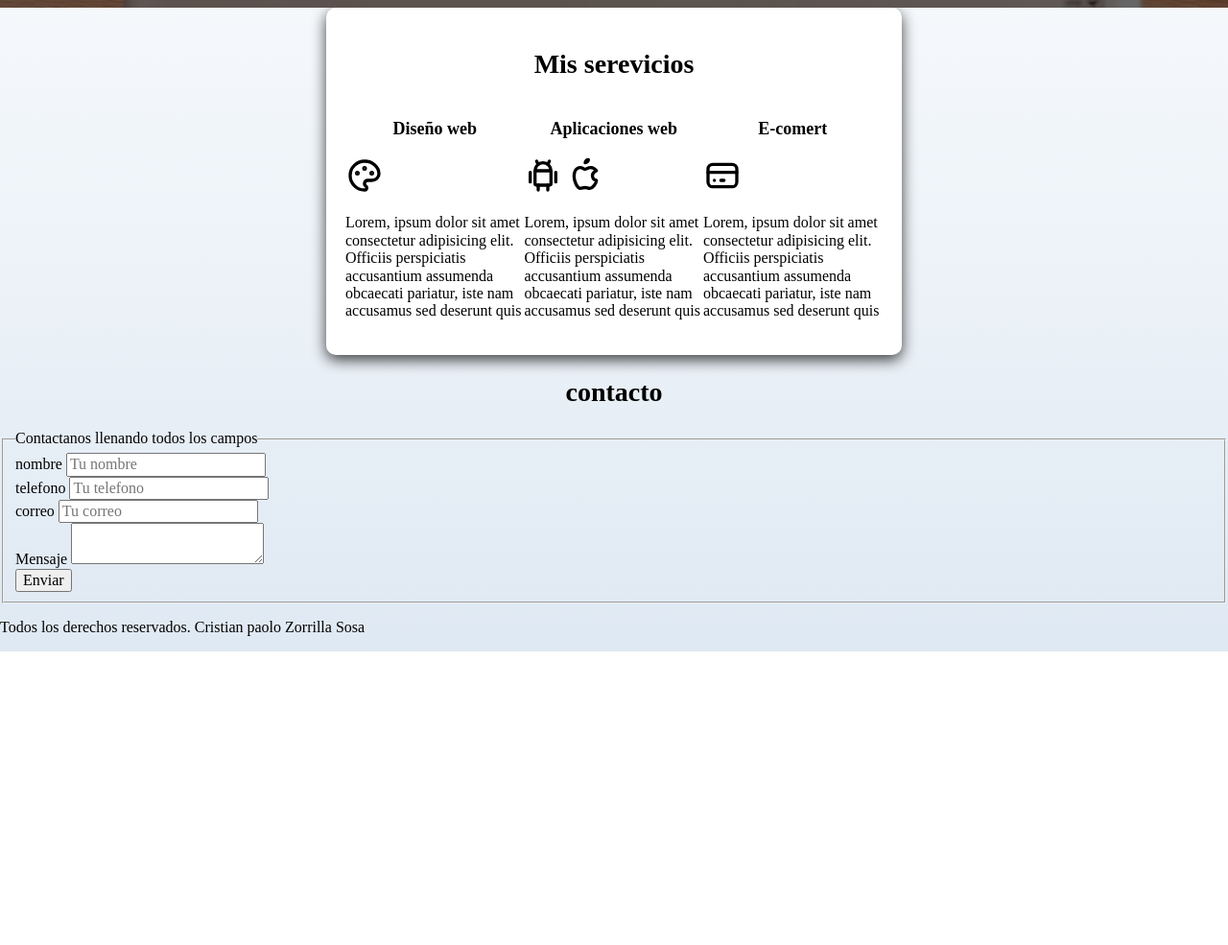
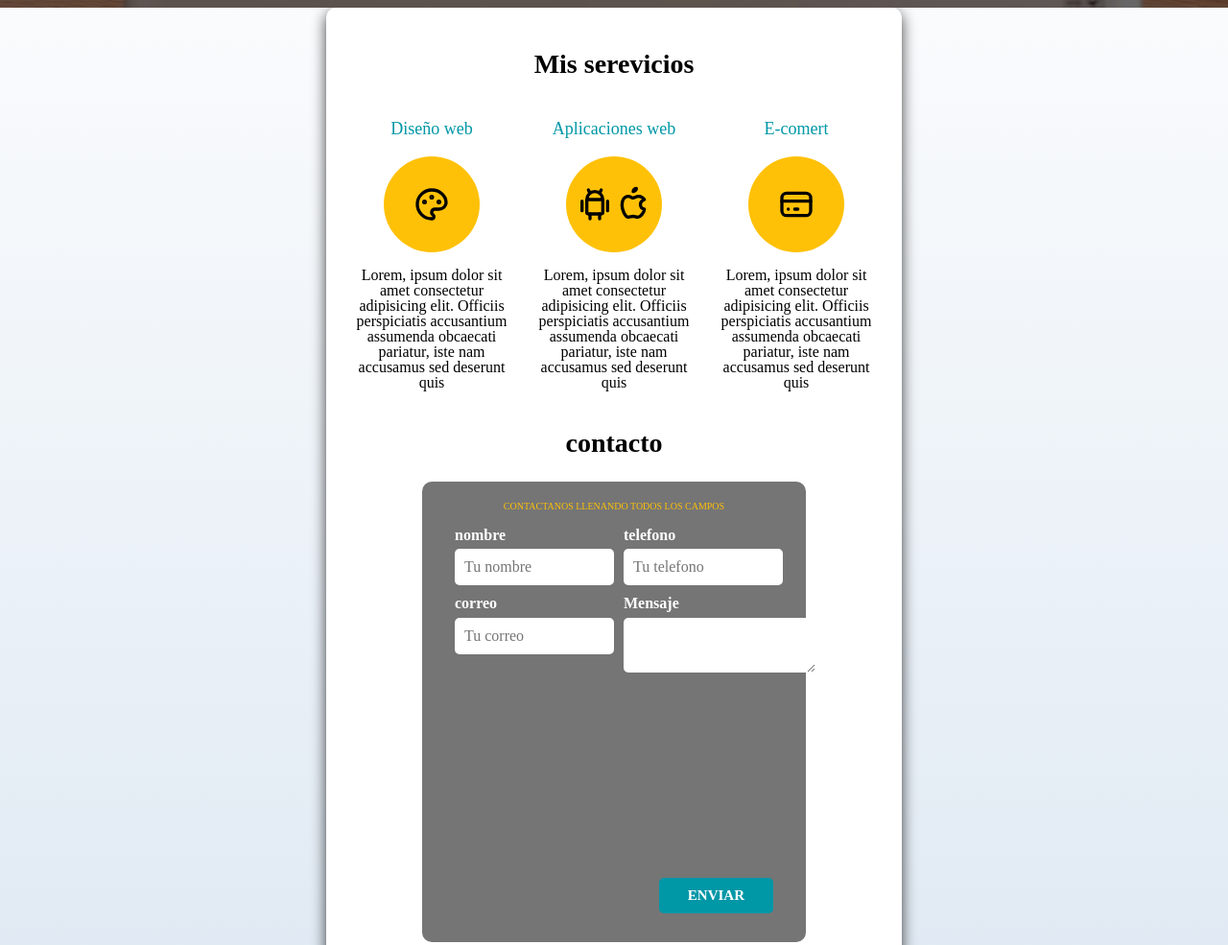
Before and after one commit to PaoloZS/Nueva_prueva, a plain HTML site: page index.html in a window 1280 px wide. Shown: the part 520-1505 px from the top of the page at 96% size. Before the commit the page ends 1199 px from the top, so only its background shows below. Drawn offline with Linux system fonts and the light colour scheme.

Commit message:
actualizacion5/10/21

```diff
--- a/css/styles.css
+++ b/css/styles.css
@@ -24,6 +24,17 @@ body{
     % altura del degradado empesara el segundo color]*/
 }
 
+/*si pantalla es menos de 480*/
+@media (min-width: 768px){
+    .boton{
+        width: auto;
+    }
+}
+.boton:hover{
+    cursor: pointer;/*aparece una mano como cursor*/
+}
+
+
 .sombra{
     box-shadow: 0px 5px 15px 0px rgba(0,0,0,0.75);
     background-color: var(--blanco);
@@ -43,9 +54,9 @@ h3{
 }
 h1,h2,h3{
     text-align: center;
-}/**/
+}/*.diseño de sistema*/
 
-
+/*titulo*/
 .titulo {
     text-align: center;
     font-size: 3.8rem;
@@ -64,15 +75,11 @@ h1,h2,h3{
     text-transform: uppercase;/*combertir todo a mayuscula*/
     font-weight: bold;/*negrita*/
     border-radius: .5rem;/*bordear elemento*/
-    width: 90%;/*ancho*/
+    width: 20rem;/*ancho*/
     text-align: center;
+    border: none;
 }
-/*si pantalla es menos de 480*/
-@media (min-width: 768px){
-    .boton{
-        width: auto;
-    }
-}
+
 /*para id usamos #id
 para class usamos .class*/
 /*para colores transparente rgba(color)*/
@@ -87,10 +94,29 @@ para class usamos .class*/
     /*margin: 0 auto 0 auto;*/
     margin: 0 auto;
 }
+
+
+/** Utilidades**/
+.w-100{
+    width: 100%;
+}
+@media (min-width: 768px){
+    .w-100{
+        width: auto;
+    }
+}
+.flex{
+    display: flex;
+}
+.alinear-derecha{
+    justify-content: flex-end;
+}
+/*.utulidades*/
+
+/*navegacion principal*/
 .back-bg{
     background-color: var(--secundario);
 }
-
 .navegacion-principal {
     /*padding 1rem 1rem 1rem 1rem*/
     /*padding: 1rem;engorgar el elemento*/
@@ -109,11 +135,7 @@ para class usamos .class*/
     .contenedor{
         max-width: 60rem;
     }
-}/*
-@media (min-wifth: 1140px){
-
-}*/
-
+}
 .navegacion-principal a{
     display: block;
     text-align: center;
@@ -123,7 +145,7 @@ para class usamos .class*/
     font-weight: bold;
     padding: 0.5rem;/*engorgar el elemento*/
 }
-.navegacion-principal a:hover{
+.navegacion-principal a:hover{/*hover propiedad para el cursos resalte cuando pasa por algun elemento*/
     background-color: var(--primario);
     color: var(--gris);/*color al texto al pasar por el enlace*/
 }/*resaltar el contenedor al pasar por el enlace*/
@@ -158,10 +180,13 @@ para class usamos .class*/
 .contenido-hero h2, .contenido-hero p{
     color:var(--blanco);/*color de texto*/
 }
-.ubicacion{
+.contenido-hero .ubicacion{
     display: flex;
     align-items: flex-end;/*alinea verticalemte asi abajo*/
 }
+
+
+@media (min-width: 768px){
     /*servicios*/
     .servicios{
         display: grid;
@@ -170,5 +195,82 @@ para class usamos .class*/
         grid-template-rows: 200px 800px;cantidad de filas*/
         /*cuadrado de 2 *2*/
         /*grid: 200px 800px / 280px 280px;primero las filas(rows)/columas(columns)*/
-    grid-template-columns: 33.3% 33.3% 33.3%;/*grid de una columna con 3 cuadrados*/
+        /*grid-template-columns: 33.3% 33.3% 33.3%;/*grid de una columna con 3 cuadrados*/
+        grid-template-columns: 1fr 1fr 1fr;/*1fr una fraccion del segmento*/
+        /*o repeat(3,1fr);*/
+        column-gap: 1rem; /*espacio entre los grid*/
     }
+}
+.servicio{
+    /*alinear elemento de forma */
+    display: flex;
+    flex-direction: column;
+    align-items: center;/*alinea verticalmente*/
+}
+.servicio h3{
+    color:var(--secundario);
+    font-weight: normal;
+}
+.servicio p{
+    line-height: 1;/*espacio entre texto y texto*/
+    justify-items: center;
+    text-align: center;
+}
+.servicio .iconos{
+    height: 10rem;
+    width: 10rem;
+    background-color: var(--primario);
+    border-radius: 50%;
+    display: flex;/*desactivar alineacion horizontal*/
+    justify-content: center;/*justificacion centrar*/
+    align-items: center/*alinear elemento desde vertical*/
+}
+/*contacto*/
+.formulario{
+    background-color: var(--gris);
+    width: min(40rem, 100%);/*utilizar el valor mas pequeño entre40rem y 100%*/
+    margin: 0 auto;/*centrar horisontal formularios si padre no es un display flex */
+    padding: 2rem;/*espacio hacia dentro*/
+    border-radius: 1rem;
+}
+.formulario fieldset{
+    border: none;
+}
+.formulario legend{
+    text-align: center;
+    font-size: 1rem;
+    text-transform: uppercase;/*transformar a mayuscula*/
+    font-weight: 400;/*negrita*/
+    margin-bottom: 1rem;/*espacio desde abajo a ariba*/
+    color: var(--primario);
+}
+@media (min-width: 768px){
+    .contenedor-campos{
+        display: grid;
+        grid-template-columns: 50% 50%;
+        grid-template-rows: auto auto 20rem;
+        column-gap: 1rem;/*separacion de columnas*/
+    }
+}
+.campo{
+    margin-bottom: 1rem;
+}
+.campo label{
+    color: var(--blanco);
+    font-weight: bold;/*ocupe todo el espacio del bloque */
+    margin-bottom: .5rem;
+    display: block;/*toma todo el espacio disponible*/
+
+}
+/*.campo input[type="text"]{
+    background-color: var(--primario);
+}*/
+.campo textarea{
+    width: 20rem;
+}
+.input-text{
+    width: 100%;
+    border: none;
+    padding: 1rem;
+    border-radius: .5rem;
+}
--- a/index.html
+++ b/index.html
@@ -48,11 +48,11 @@
     </section>
 
     <main class="contenedor sombra">
-
         <h2>Mis serevicios</h2>
         <div class="servicios" >
-            <section>
+            <section class="servicio">
                 <h3>Diseño web</h3>
+                <div class="iconos">
                     <svg xmlns="http://www.w3.org/2000/svg" class="icon icon-tabler icon-tabler-palette" width="40" height="40" viewBox="0 0 24 24" stroke-width="2" stroke="#000000" fill="none" stroke-linecap="round" stroke-linejoin="round">
                         <path stroke="none" d="M0 0h24v24H0z" fill="none"/>
                         <path d="M12 21a9 9 0 1 1 0 -18a9 8 0 0 1 9 8a4.5 4 0 0 1 -4.5 4h-2.5a2 2 0 0 0 -1 3.75a1.3 1.3 0 0 1 -1 2.25" />
@@ -60,12 +60,14 @@
                         <circle cx="12" cy="7.5" r=".5" fill="currentColor" />
                         <circle cx="16.5" cy="10.5" r=".5" fill="currentColor" />
                     </svg>
+                </div> <!--.iconos-->
                 <p>Lorem, ipsum dolor sit amet consectetur adipisicing elit. Officiis perspiciatis accusantium assumenda obcaecati pariatur, iste nam accusamus sed deserunt quis
                 </p>
-            </section>
+            </section><!--.servicio-->
 
-            <section>
+            <section class="servicio">
                 <h3>Aplicaciones web</h3>
+                <div class="iconos">
                     <svg xmlns="http://www.w3.org/2000/svg" class="icon icon-tabler icon-tabler-brand-android" width="40" height="40" viewBox="0 0 24 24" stroke-width="2" stroke="#000000" fill="none" stroke-linecap="round" stroke-linejoin="round">
                         <path stroke="none" d="M0 0h24v24H0z" fill="none"/>
                         <line x1="4" y1="10" x2="4" y2="16" />
@@ -81,12 +83,14 @@
                         <path d="M9 7c-3 0 -4 3 -4 5.5c0 3 2 7.5 4 7.5c1.088 -.046 1.679 -.5 3 -.5c1.312 0 1.5 .5 3 .5s4 -3 4 -5c-.028 -.01 -2.472 -.403 -2.5 -3c-.019 -2.17 2.416 -2.954 2.5 -3c-1.023 -1.492 -2.951 -1.963 -3.5 -2c-1.433 -.111 -2.83 1 -3.5 1c-.68 0 -1.9 -1 -3 -1z" />
                         <path d="M12 4a2 2 0 0 0 2 -2a2 2 0 0 0 -2 2" />
                     </svg>
+                </div><!--.iconos-->
                 <p>Lorem, ipsum dolor sit amet consectetur adipisicing elit. Officiis perspiciatis accusantium assumenda obcaecati pariatur, iste nam accusamus sed deserunt quis
                 </p>
-            </section>
+            </section><!--.servicio-->
 
-            <section>
+            <section class="servicio">
                 <h3>E-comert</h3>
+                <div class="iconos">
                     <svg xmlns="http://www.w3.org/2000/svg" class="icon icon-tabler icon-tabler-credit-card" width="40" height="40" viewBox="0 0 24 24" stroke-width="2" stroke="#000000" fill="none" stroke-linecap="round" stroke-linejoin="round">
                         <path stroke="none" d="M0 0h24v24H0z" fill="none"/>
                         <rect x="3" y="5" width="18" height="14" rx="3" />
@@ -94,46 +98,45 @@
                         <line x1="7" y1="15" x2="7.01" y2="15" />
                         <line x1="11" y1="15" x2="13" y2="15" />
                     </svg>
+                </div><!--.iconos-->
                 <p>Lorem, ipsum dolor sit amet consectetur adipisicing elit. Officiis perspiciatis accusantium assumenda obcaecati pariatur, iste nam accusamus sed deserunt quis
                 </p>
-            </section>
+            </section><!--.servicio-->
         </div><!--.servicios-->
-
-    </main>
-
         <section>
             <h2>contacto</h2>
-
-        <form action=""><!--etiqueta form-->
+            <form class="formulario"><!--etiqueta form-->
                 <fieldset> <!--agrupa etiquetas-->
                     <legend>Contactanos llenando todos los campos</legend>
-                <div>
+                    <div class="contenedor-campos">
+                        <div class="campo">
                             <label for="nombre">nombre</label>
-                    <input type="text" placeholder="Tu nombre">
+                            <input class="input-text" type="text" placeholder="Tu nombre">
                         </div>
-                <div>
+                        <div class="campo">
                             <label for="tel">telefono</label>
-                    <input type="text" placeholder="Tu telefono">
+                            <input class="input-text" type="tel" placeholder="Tu telefono">
                         </div>
 
-                <div>
+                        <div class="campo">
                             <label for="correo">correo</label>
-                    <input type="text" placeholder="Tu correo">
+                            <input class="input-text" type="email" placeholder="Tu correo">
                         </div>
 
-                <div>
+                        <div class="campo">
                             <label for="Mensaje">Mensaje</label>
-                    <textarea></textarea>
+                            <textarea class="input-text"></textarea>
                         </div>
-
-                <div>
-                    <input type="submit" value="Enviar">
+                    </div>
+                    <div class="alinear-derecha flex">
+                        <input class="boton w-100" type="submit" value="Enviar">
                     </div>
 
 
                 </fieldset>
-        </form>
+            </form><!--.etiquetaFr-->
         </section>
+    </main>
     <footer>
         <p>Todos los derechos reservados. Cristian paolo Zorrilla Sosa </p>
     </footer>
```
Lines whose indentation alone changed are shown as unchanged.
